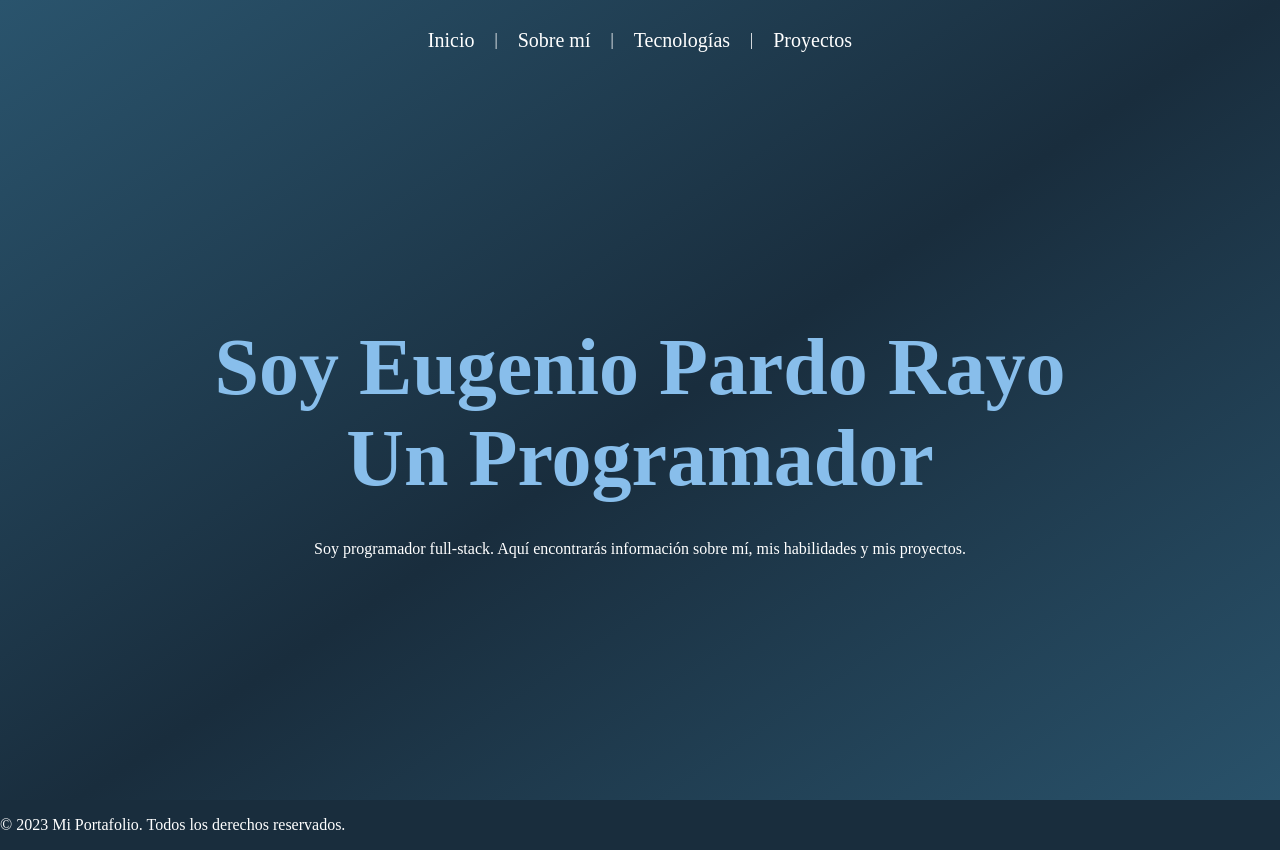
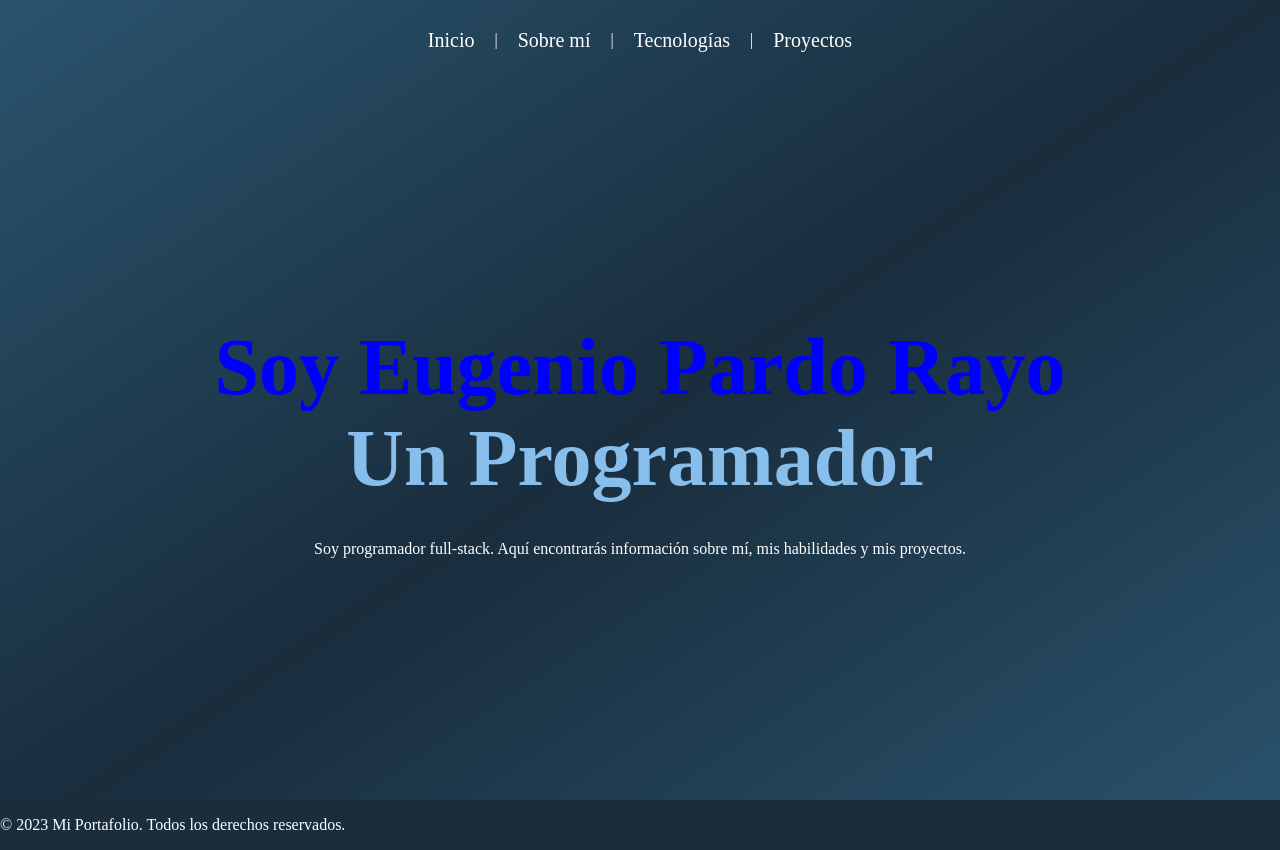
Before and after one commit to e-nihilus/Maquetacion, a plain HTML site: page portafolio/index.html in a window 1280 px wide. In both pictures the pointer is over the element "Soy Eugenio Pardo Rayo". Drawn offline with Linux system fonts and the light colour scheme.

Commit message:
animacion extra

```diff
--- a/portafolio/index.css
+++ b/portafolio/index.css
@@ -110,6 +110,10 @@ main {
 
 h2{
     color: #88beeb;
+    transition: color 1s ease;
+}
+h2:hover {
+    color: blue;
 }
 
 b{
```
